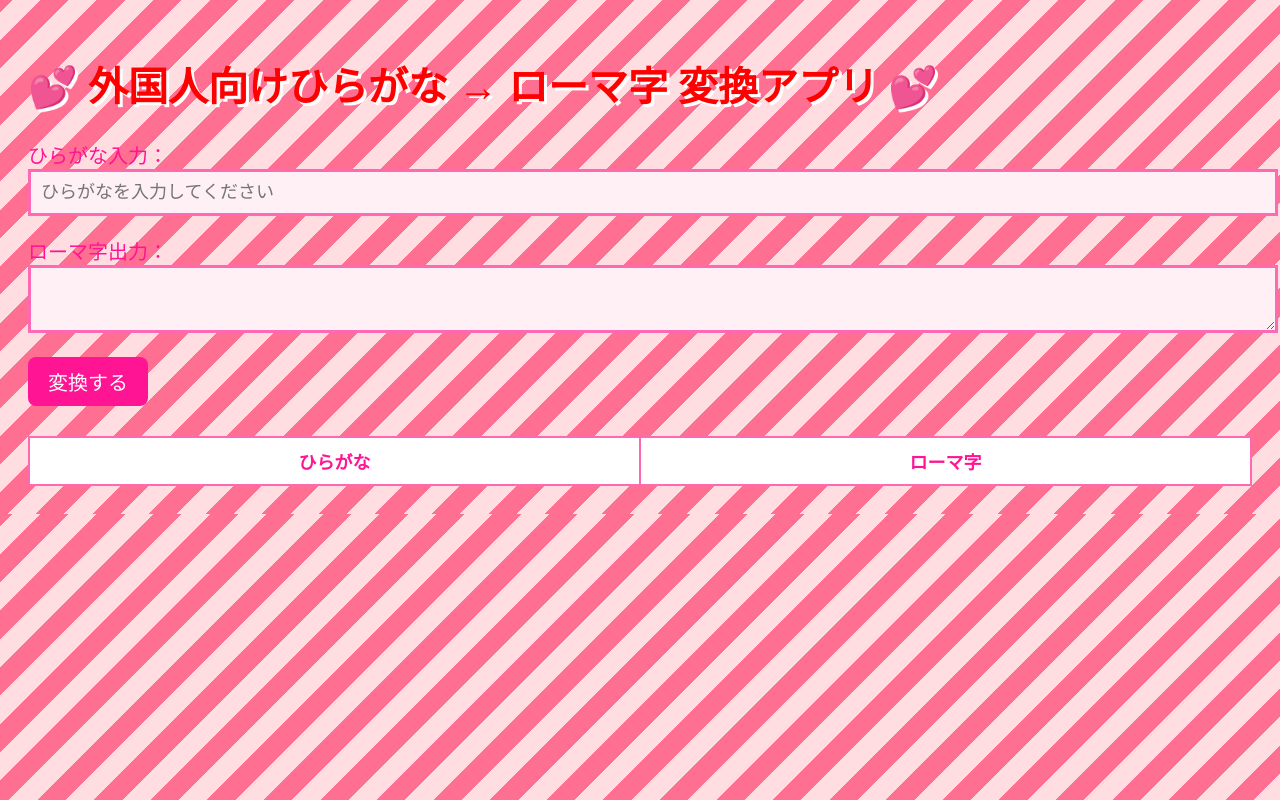
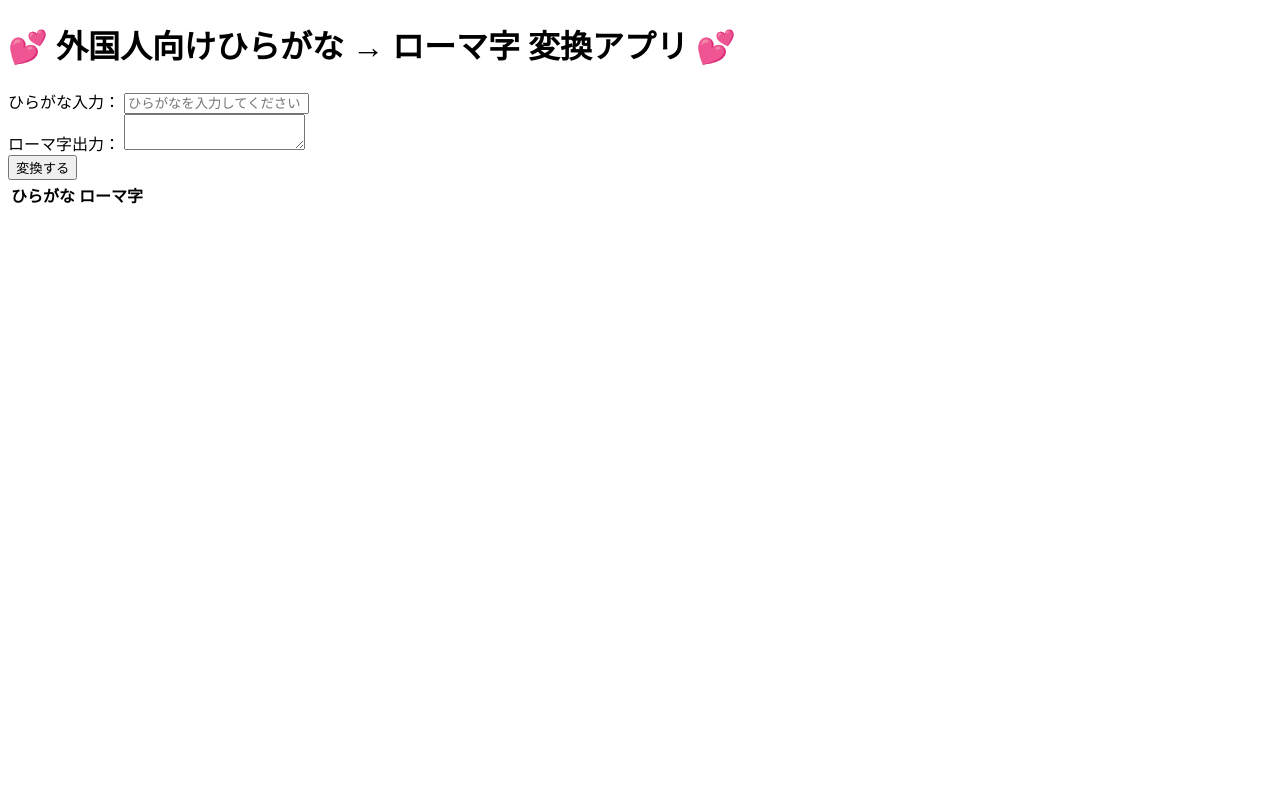
Before and after one commit to MARO918/hiragana_romaji, a plain HTML site: page index.html in a window 1280 px wide. Drawn offline with Linux system fonts and the light colour scheme.

Commit message:
Remove styles and scripts from index.html
Removed CSS styles and JavaScript functionality from the HTML file.

```diff
--- a/index.html
+++ b/index.html
@@ -4,69 +4,6 @@
 <meta charset="UTF-8">
 <title>外国人向け文字変換アプリ</title>
 
-<style>
-    body {
-        font-family: serif;
-        padding: 20px;
-        background: repeating-linear-gradient(
-            -45deg,
-            #ffdde1,
-            #ffdde1 20px,
-            #ff6f91 20px,
-            #ff6f91 40px
-        ), url("heart_wave.png");
-        color: #ff1493;
-    }
-
-    h1 {
-        font-size: 40px;
-        text-shadow: 3px 3px #fff;
-        color: #ff0000;
-    }
-
-    label {
-        font-size: 20px;
-    }
-
-    .container {
-        margin-bottom: 20px;
-    }
-
-    input, textarea {
-        width: 100%;
-        padding: 10px;
-        border: 3px solid #ff69b4;
-        background: #fff0f6;
-        font-family: serif;
-        font-size: 18px;
-        color: #1e90ff;
-    }
-
-    button {
-        padding: 10px 20px;
-        font-size: 20px;
-        background: #ff1493;
-        color: white;
-        border: none;
-        cursor: pointer;
-        border-radius: 8px;
-    }
-
-    table {
-        width: 100%;
-        border-collapse: collapse;
-        margin-top: 30px;
-        background: white;
-    }
-
-    th, td {
-        border: 2px solid #ff69b4;
-        padding: 10px;
-        text-align: center;
-        font-size: 18px;
-    }
-
-</style>
 </head>
 
 <body>
@@ -91,42 +28,5 @@
     </tr>
 </table>
 
-<script>
-    // 簡易JS版ローマ字変換（本番はJavaのAPIと連携）
-    const map = {
-        "あ": "a", "い": "i", "う": "u", "え": "e", "お": "o",
-        "か": "ka", "き": "ki", "く": "ku", "け": "ke", "こ": "ko",
-        "さ": "sa", "し": "shi", "す": "su", "せ": "se", "そ": "so",
-        "た": "ta", "ち": "chi", "つ": "tsu", "て": "te", "と": "to",
-        "な": "na", "に": "ni", "ぬ": "nu", "ね": "ne", "の": "no",
-        "は": "ha", "ひ": "hi", "ふ": "fu", "へ": "he", "ほ": "ho",
-        "ま": "ma", "み": "mi", "む": "mu", "め": "me", "も": "mo",
-        "や": "ya", "ゆ": "yu", "よ": "yo",
-        "ら": "ra", "り": "ri", "る": "ru", "れ": "re", "ろ": "ro",
-        "わ": "wa", "を": "wo", "ん": "n"
-    };
-
-    function convert() {
-        const input = document.getElementById("hiraganaInput").value;
-        let result = "";
-
-        for (let c of input) {
-            if (map[c]) {
-                result += map[c];
-            } else {
-                result += "[?" + c + "]"; // default処理
-            }
-        }
-
-        document.getElementById("output").value = result;
-
-        // 履歴テーブルに追加
-        const table = document.getElementById("historyTable");
-        const row = table.insertRow(-1);
-        row.insertCell(0).innerText = input;
-        row.insertCell(1).innerText = result;
-    }
-</script>
-
 </body>
 </html>
```
